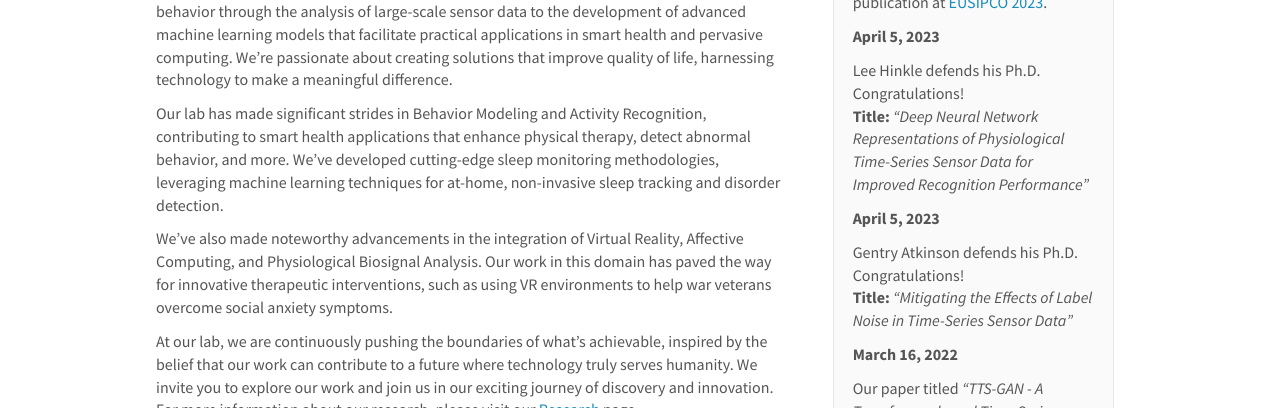
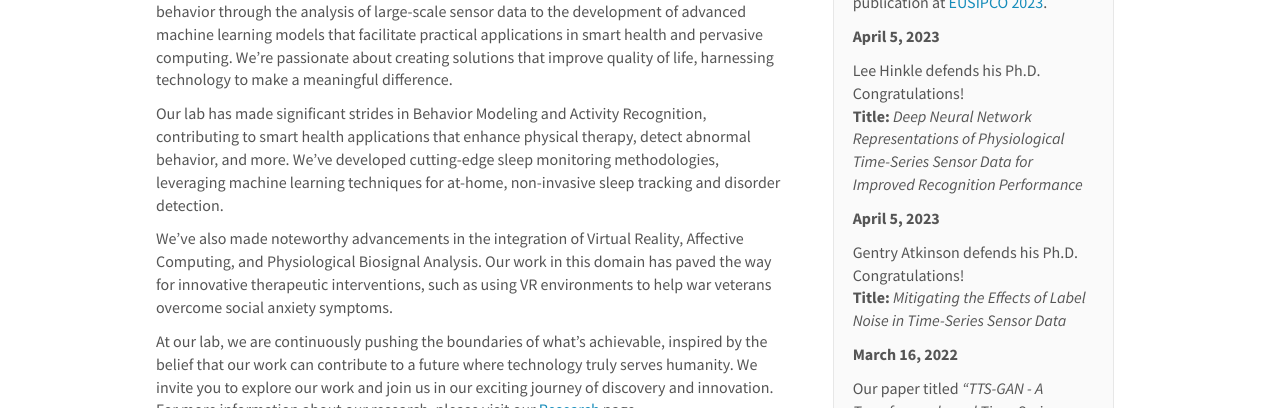
Before and after one commit to imics-lab/imics-lab.github.io, a Jekyll site: the page built from _pages/home.md, in a window 1280 px wide and 900 px high, scrolled down 455 px. Shown: the part 154-562 px from the top of the window. Built offline with Jekyll 4.4.1, drawn with Linux system fonts in a browser that asks for light colours; nearby versions of some CDN libraries.

Commit message:
Update news.yml

```diff
--- a/_data/news.yml
+++ b/_data/news.yml
@@ -8,10 +8,10 @@
   headline: Our paper titled _"Conditional Diffusion with Label Smoothing for Data Synthesis from Examples with Noisy Labels"_ has been accepted for publication at [EUSIPCO 2023](http://eusipco2023.org/).
 
 - date: April 5, 2023
-  headline: Lee Hinkle defends his Ph.D. <br>Congratulations! <br>**Title:** _"Deep Neural Network Representations of Physiological Time-Series Sensor Data for Improved Recognition Performance"_
+  headline: Lee Hinkle defends his Ph.D. <br>Congratulations! <br>**Title:** _Deep Neural Network Representations of Physiological Time-Series Sensor Data for Improved Recognition Performance_
 
 - date: April 5, 2023
-  headline: Gentry Atkinson defends his Ph.D. <br>Congratulations! <br>**Title:** _"Mitigating the Effects of Label Noise in Time-Series Sensor Data"_
+  headline: Gentry Atkinson defends his Ph.D. <br>Congratulations! <br>**Title:** _Mitigating the Effects of Label Noise in Time-Series Sensor Data_
 
 - date: March 16, 2022
   headline: Our paper titled _"TTS-GAN - A Transformer-based Time-Series Generative Adversarial Network"_ has been accepted for publication at [AIME 2022](https://aime22.aimedicine.info/).
```
